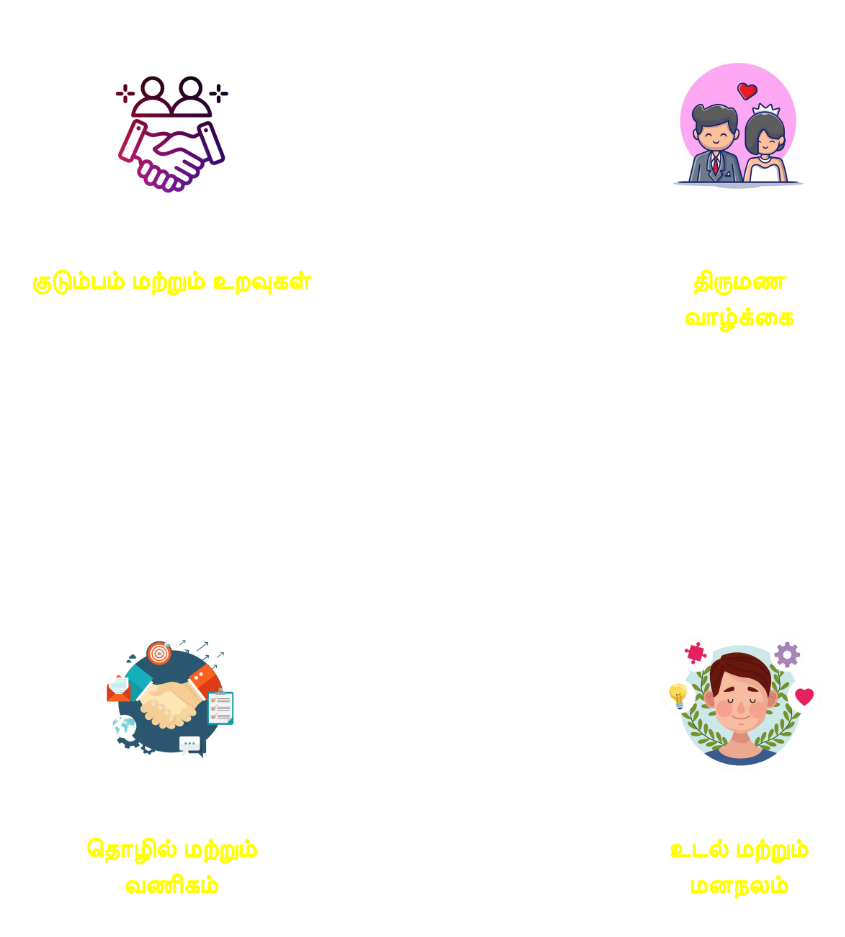
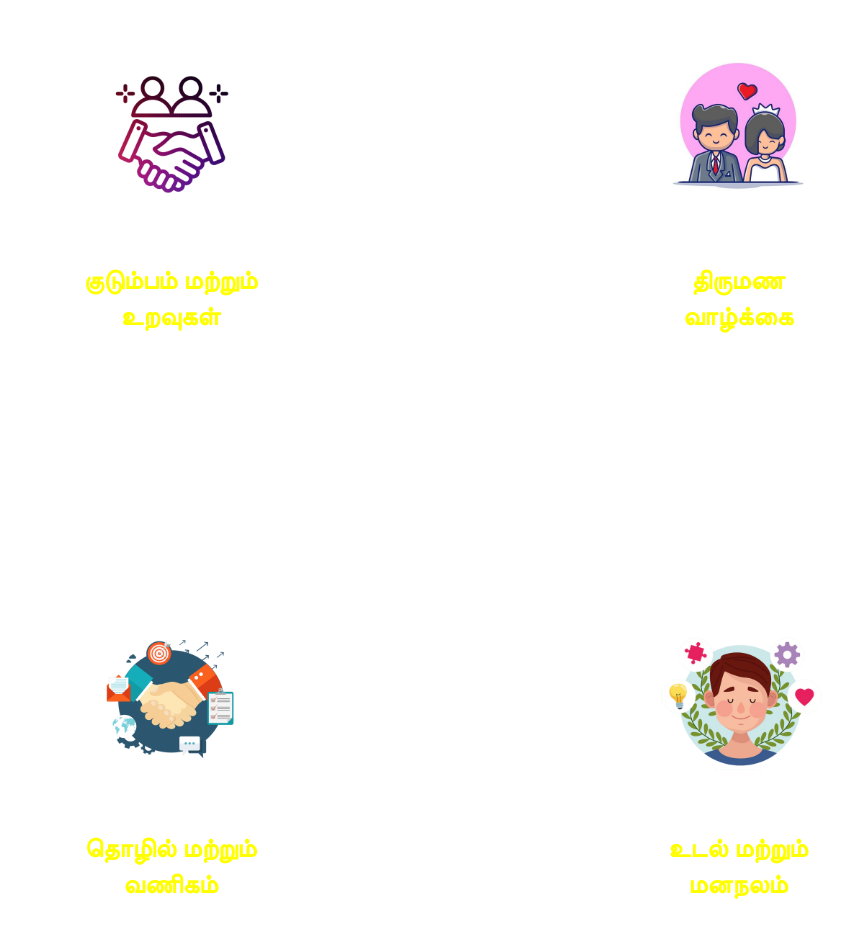
Before and after one commit to Ranjanranjan/xmas-Site, a plain HTML site: page tamil.html in a window 1280 px wide. Shown: the part 935-1872 px from the top of the page, without its empty margins (186-1031 px from the left). Drawn offline with Linux system fonts and the light colour scheme.

Commit message:
Update tamil.html

```diff
--- a/tamil.html
+++ b/tamil.html
@@ -62,8 +62,8 @@
         <div class="inner-img-box">
           <img src="assets/family.png" alt="Family" style="width:90%; height:160px; object-fit:cover; border-radius:10px;">
         </div>
-        <div class="card-label">குடும்பம் மற்றும் உறவுகள்</div>
-        <div class="card-label"></div>
+        <div class="card-label">குடும்பம் மற்றும்</div>
+        <div class="card-label">உறவுகள்</div>
       </a>
 
       <a class="category-card floating-card" href="marriages.html">
```
